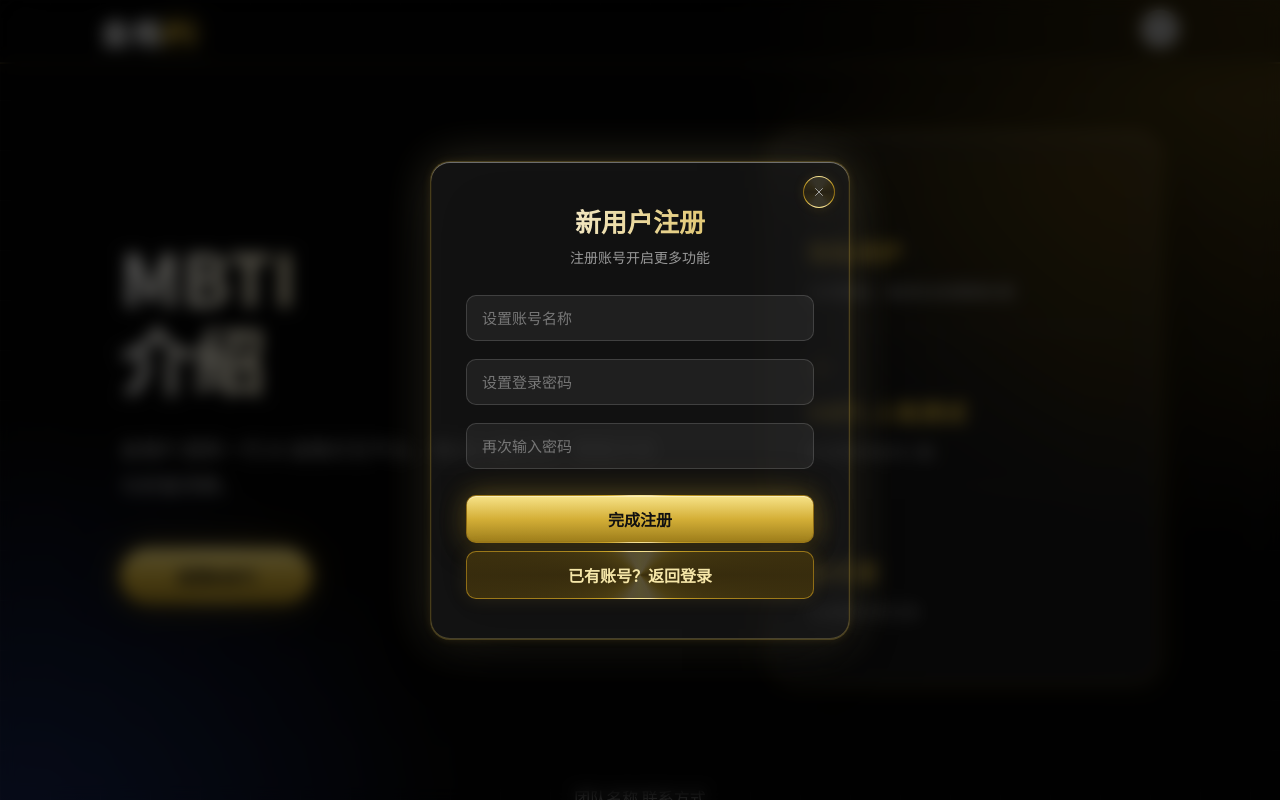
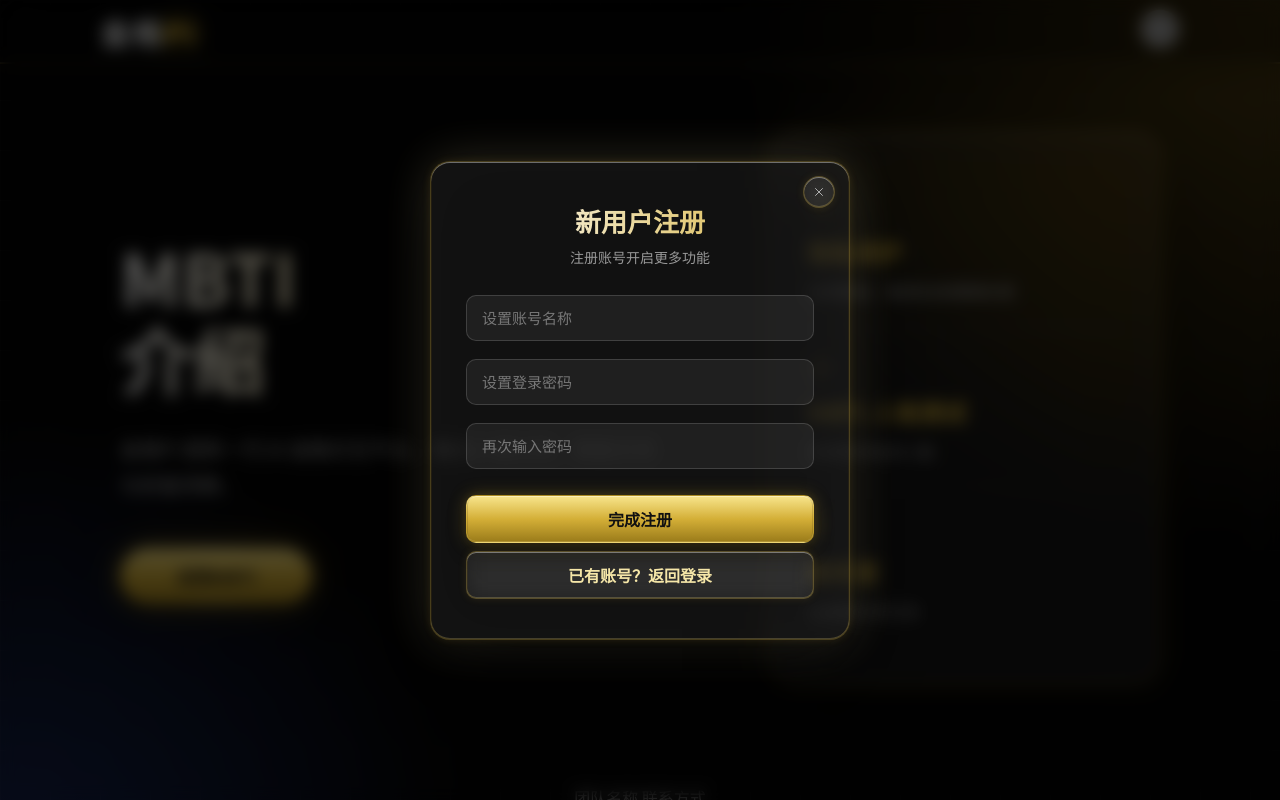
Before and after one commit to flyingscbot/jingepai, a Flask app: page /?modal=register in a window 1280 px wide. Run offline with Flask 3, Linux system fonts and the light colour scheme; grey boxes are pictures that could not be loaded.

Commit message:
20260803.03

```diff
--- a/static/home/css/style.css
+++ b/static/home/css/style.css
@@ -936,15 +936,13 @@ button:hover{
     height:32px;
     margin:0;
     padding:0;
-    border:1.5px solid transparent;
+    border:var(--glass-border);
     border-radius:50%;
-    background-image:
-        linear-gradient(rgba(20,20,20,.85), rgba(20,20,20,.85)),
-        var(--gold-border);
-    background-origin:border-box;
-    background-clip:padding-box, border-box;
-    color:#aaa;
-    box-shadow:0 0 12px rgba(212,175,55,.12);
+    background:rgba(255,255,255,.06);
+    backdrop-filter:blur(12px) saturate(160%);
+    -webkit-backdrop-filter:blur(12px) saturate(160%);
+    color:#bbb;
+    box-shadow:var(--glass-rim);
     cursor:pointer;
     transition:.25s;
 }
@@ -957,13 +955,12 @@ button:hover{
 
 .modal-close:hover{
     transform:rotate(90deg);
-    background-image:
-        linear-gradient(rgba(40,34,16,.9), rgba(40,34,16,.9)),
-        var(--gold-border);
-    background-origin:border-box;
-    background-clip:padding-box, border-box;
     color:#d4af37;
-    box-shadow:0 0 16px rgba(212,175,55,.2);
+    background:rgba(255,255,255,.1);
+    box-shadow:
+        inset 0 1px 0 rgba(255,255,255,.5),
+        inset 0 -1px 0 rgba(248,229,140,.3),
+        0 0 14px rgba(212,175,55,.28);
 }
 
 .modal-title{
@@ -1027,51 +1024,37 @@ button:hover{
 }
 
 .modal-btn-primary{
-    border:1.5px solid transparent;
-    background-image:
-        linear-gradient(180deg, #f8e58c 0%, #d4af37 50%, #9a7b1a 100%),
-        var(--gold-border);
-    background-origin:border-box;
-    background-clip:padding-box, border-box;
+    border:var(--glass-border);
+    background:linear-gradient(180deg, #f8e58c 0%, #d4af37 50%, #9a7b1a 100%);
     color:#111;
     box-shadow:
-        0 8px 22px rgba(0,0,0,.3),
-        0 0 24px rgba(212,175,55,.35),
-        0 0 48px rgba(139,105,20,.15),
-        inset 0 1px 0 rgba(255,255,255,.4),
-        inset 0 -1px 0 rgba(139,105,20,.25);
+        var(--glass-rim),
+        0 8px 20px rgba(0,0,0,.28),
+        0 0 18px rgba(212,175,55,.28);
 }
 
 .modal-btn-primary:hover{
     transform:translateY(-2px);
     box-shadow:
-        0 12px 28px rgba(0,0,0,.35),
-        0 0 36px rgba(245,230,168,.45),
-        0 0 70px rgba(212,175,55,.25),
-        inset 0 1px 0 rgba(255,255,255,.5),
-        inset 0 -1px 0 rgba(139,105,20,.3);
+        var(--glass-rim),
+        0 12px 26px rgba(0,0,0,.32),
+        0 0 26px rgba(245,230,168,.35);
 }
 
 .modal-btn-secondary{
-    border:1.5px solid transparent;
-    background-image:
-        linear-gradient(rgba(20,18,10,.7), rgba(20,18,10,.7)),
-        var(--gold-border);
-    background-clip:padding-box, border-box;
-    background-origin:border-box;
+    border:var(--glass-border);
+    background:rgba(255,255,255,.06);
+    backdrop-filter:blur(12px) saturate(160%);
+    -webkit-backdrop-filter:blur(12px) saturate(160%);
     color:var(--gold-light);
-    box-shadow:
-        0 0 18px rgba(212,175,55,.12);
+    box-shadow:var(--glass-rim);
 }
 
 .modal-btn-secondary:hover{
-    background-image:
-        linear-gradient(rgba(40,34,16,.82), rgba(40,34,16,.82)),
-        var(--gold-border);
-    background-clip:padding-box, border-box;
-    background-origin:border-box;
+    background:rgba(255,255,255,.1);
     box-shadow:
-        0 0 28px rgba(212,175,55,.2);
+        var(--glass-rim),
+        0 0 16px rgba(212,175,55,.22);
 }
 
 .modal-tip{
```
